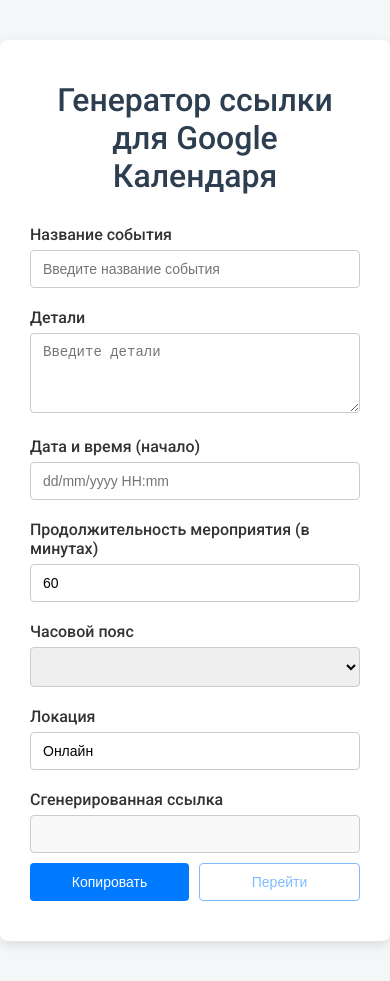
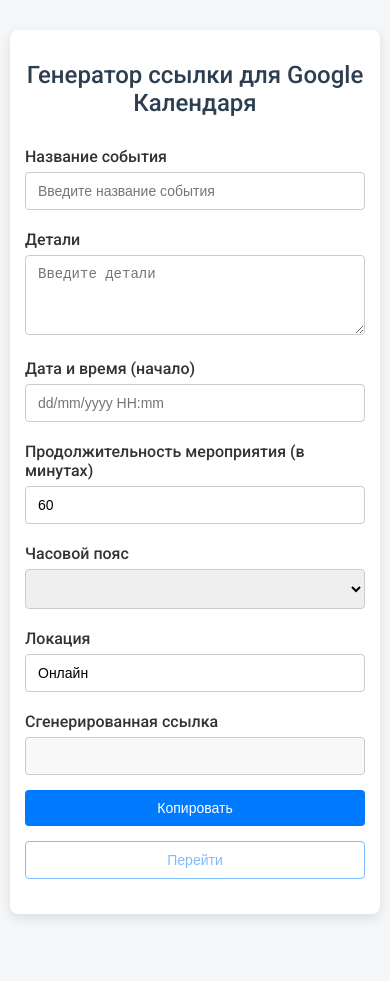
Before and after one commit to kerse/EventLinker, a plain HTML site: page index.html in a window 390 px wide. After the commit the page ends 944 px from the top, so only its background shows below. Drawn offline with nearby package versions, Linux system fonts and the light colour scheme.

Commit message:
Update index.html

```diff
--- a/index.html
+++ b/index.html
@@ -15,9 +15,11 @@
       font-family: 'Roboto', sans-serif;
       background-color: #f4f6f8;
       color: #333;
+      padding: 10px;
     }
     .container {
       max-width: 600px;
+      width: 100%;
       margin: 40px auto;
       background: #fff;
       padding: 20px 30px;
@@ -100,6 +102,23 @@
       display: block;
       margin-top: 4px;
       font-size: 12px;
+    }
+    /* Адаптив для мобильных устройств */
+    @media (max-width: 600px) {
+      .container {
+        margin: 20px auto;
+        padding: 15px;
+      }
+      h1 {
+        font-size: 1.5em;
+      }
+      .btn-group {
+        flex-direction: column;
+      }
+      button {
+        width: 100%;
+        margin-top: 5px;
+      }
     }
   </style>
 </head>
@@ -210,7 +229,7 @@
       return dt.toUTC().toFormat("yyyyLLdd'T'HHmmss'Z'");
     }
 
-    // Создание строки запроса без дополнительного процентного кодирования (читаемый вид)
+    // Создание строки запроса без избыточного процентного кодирования (читаемый вид)
     function buildReadableQueryString(params) {
       return Object.entries(params)
         .map(([key, value]) => key + '=' + encodeURI(value))
```
